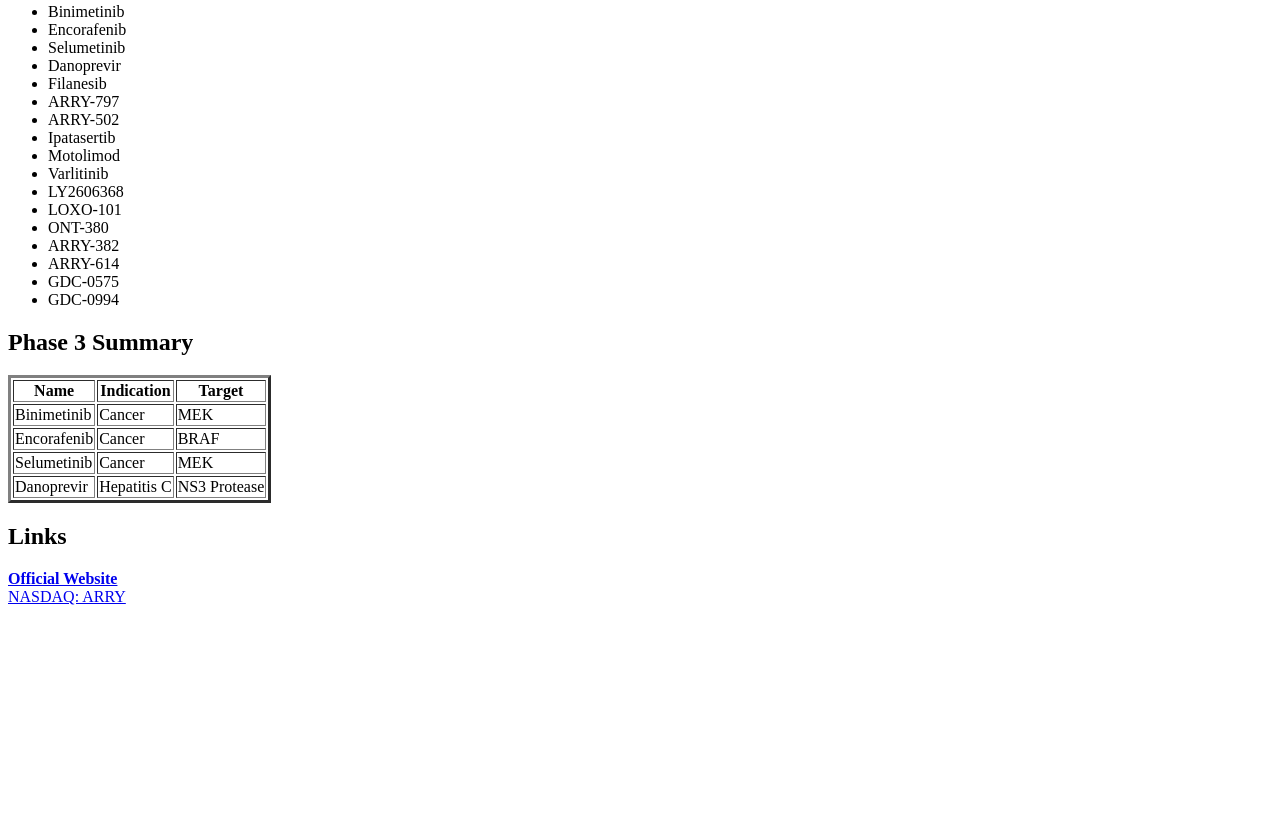
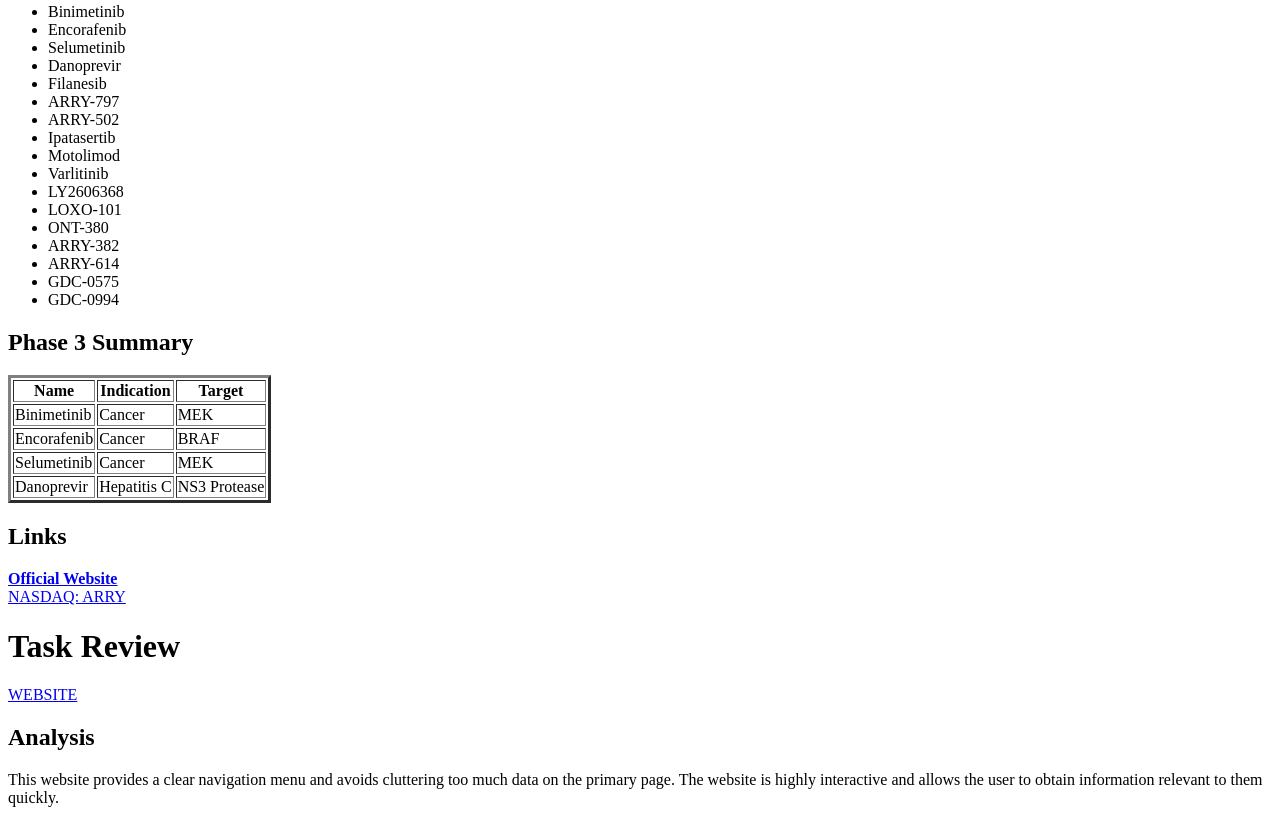
Before and after one commit to ptangphao/ptangphao.github.io, a plain HTML site: page index.html in a window 1280 px wide. Shown: the part 689-1512 px from the top of the page. Before the commit the page ends 1303 px from the top, so only its background shows below. Drawn offline with Linux system fonts and the light colour scheme.

Commit message:
add analysis

```diff
--- a/index.html
+++ b/index.html
@@ -62,7 +62,12 @@
 	<h2> Links </h2>
 		<a href="http://www.arraybiopharma.com/"><strong>Official Website</strong></a><br>
 		<a href="https://www.google.com/finance?chdnp=0&chdd=0&chds=1&chdv=1&chvs=maximized&chdeh=0&chfdeh=0&chdet=1488011889309&chddm=1955.0000000000002&chls=IntervalBasedLine&q=NASDAQ:ARRY&ntsp=0&ei=cEKxWOj1BcK42Abq_riwCA"> NASDAQ: ARRY </a>
-
+	<p> <h1> Task Review </h1>
+		<a href="http://www.arraybiopharma.com/">WEBSITE</a>
+		<h2> Analysis</h2>
+		<p> This website provides a clear navigation menu and avoids cluttering too much data on the primary page. The website is highly interactive and allows the user to obtain information relevant to them quickly.
+		</p>
+	</p?
 
 </body>
 </html>
```
